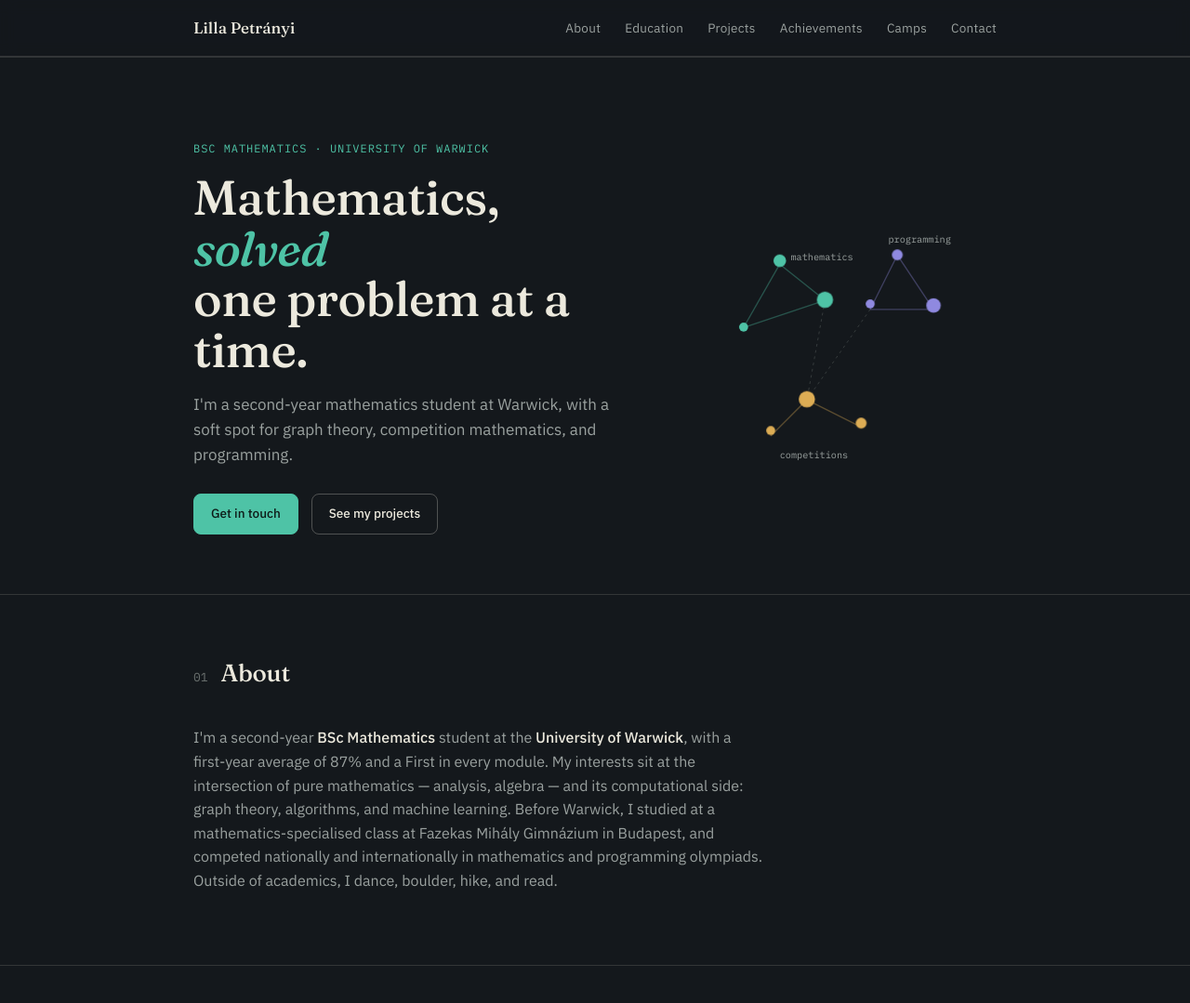
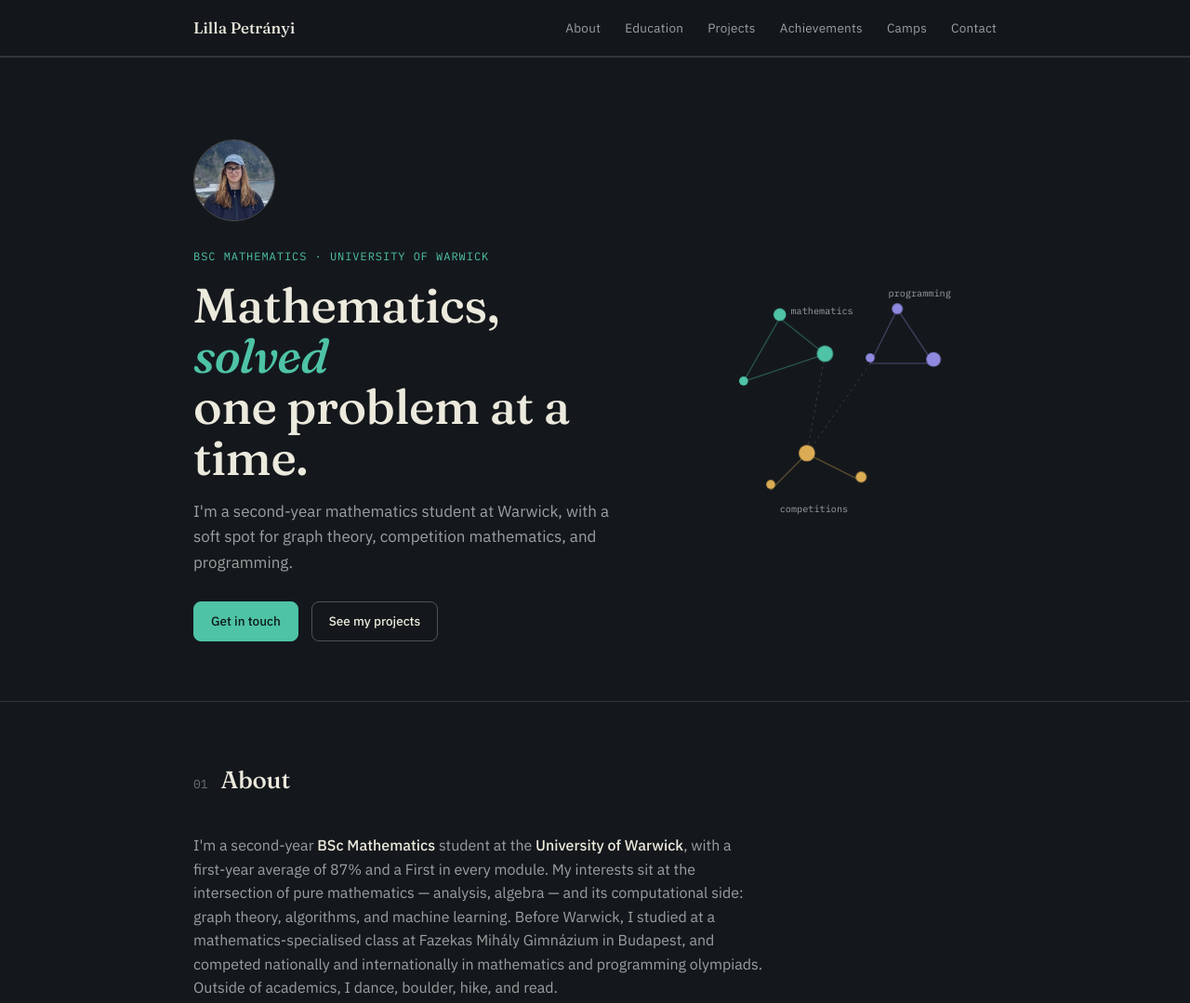
Before and after one commit to petranyililla/petranyililla.github.io, a plain HTML site: page index.html in a window 1280 px wide. Shown: the top 1079 px of the page at 93% size. Drawn offline with Linux system fonts and the light colour scheme.

Commit message:
Update index.html

```diff
--- a/index.html
+++ b/index.html
@@ -202,6 +202,7 @@
 <section class="hero">
   <div class="wrap hero-grid">
     <div>
+      <img src="kep.jpg" alt="Lilla Petrányi" style="width:88px;height:88px;border-radius:50%;object-fit:cover;margin-bottom:20px;border:1px solid var(--line-strong);">
       <span class="eyebrow">BSc Mathematics · University of Warwick</span>
       <h1>Mathematics, <em>solved</em><br>one problem at a time.</h1>
       <p class="lede">I'm a second-year mathematics student at Warwick, with a soft spot for graph theory, competition mathematics, and programming.</p>
```
